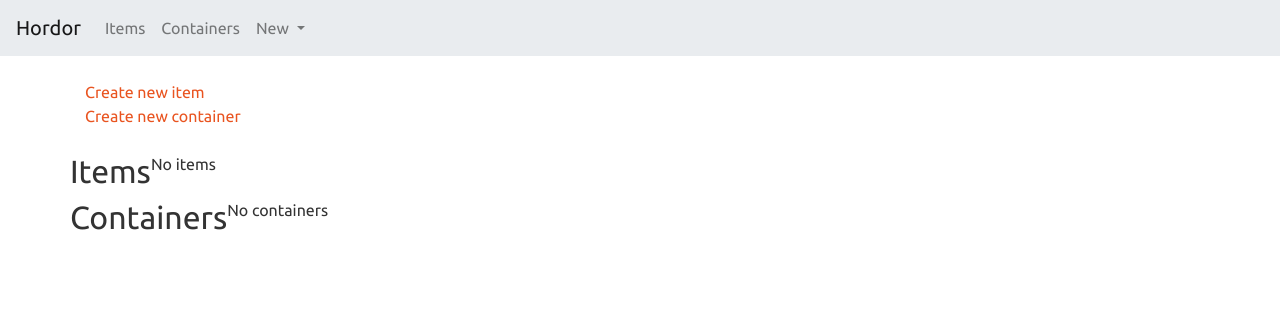
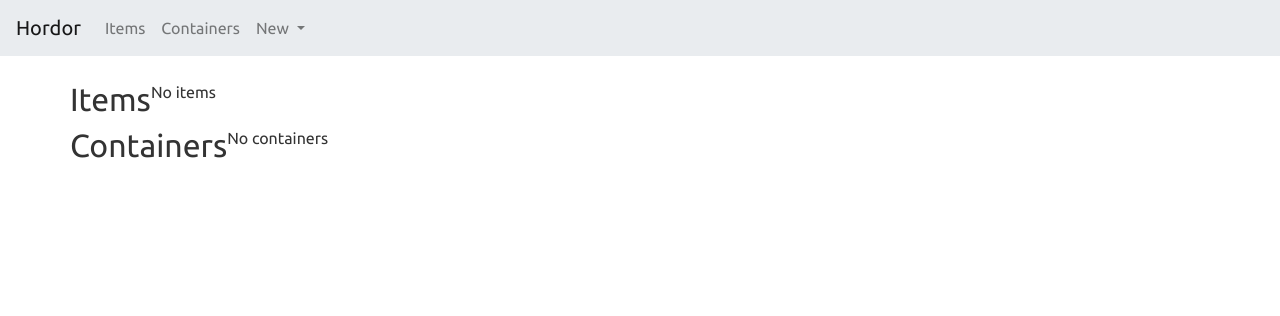
Before and after one commit to tim-fan/hordor, a Django app: page /inventory/ in a window 1280 px wide. Shown: the top 316 px of the page. Run offline with Django 3.2, Linux system fonts and the light colour scheme; data that the repository does not hold is empty; some libraries are stand-ins or nearby versions.

Commit message:
Removed redundant links

```diff
--- a/home_inventory/inventory/templates/inventory/container_detail.html
+++ b/home_inventory/inventory/templates/inventory/container_detail.html
@@ -36,7 +36,6 @@
             <br />
             <a href="{% url 'inventory:container_update' container.id %}">Edit Container</a>
             <br />
-            <a href="{% url 'inventory:index' %}">Home</a>
 
         </div>
     </div>
--- a/home_inventory/inventory/templates/inventory/index.html
+++ b/home_inventory/inventory/templates/inventory/index.html
@@ -1,12 +1,7 @@
 {% extends 'inventory/base.html' %}
 {% block content %}
 
-<div class="container pb-4 pt-4">
-    <a href="{% url 'inventory:new_item' %}">Create new item</a><br />
-    <a href="{% url 'inventory:new_container' %}">Create new container</a>
-</div>
-
-<div class="container">
+<div class="container pt-4">
     <div class="row">
         <h2>Items</h2>
         {% include "inventory/components/item_list.html" %}
--- a/home_inventory/inventory/templates/inventory/item_detail.html
+++ b/home_inventory/inventory/templates/inventory/item_detail.html
@@ -30,8 +30,5 @@
         <a href="{% url 'inventory:item_update' item.id %}">Edit item</a>
     </div>
 
-    <div class="row pt-2 pb-4">
-        <a href="{% url 'inventory:index' %}">Home</a>
-    </div>
 </div>
 {% endblock %}
```
